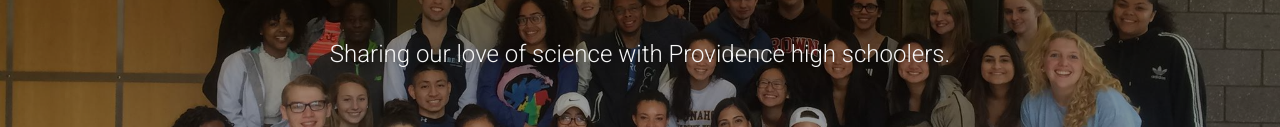
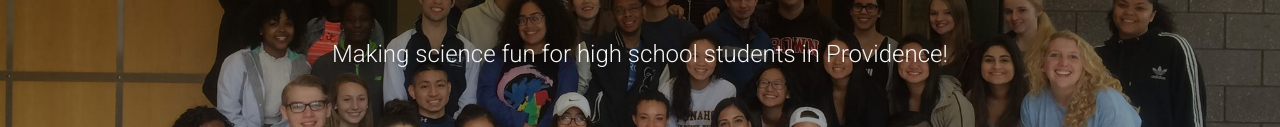
Before and after one commit to sumitsohani/bsp-website, a plain HTML site: page index.html in a window 1280 px wide. Shown: the part 372-499 px from the top of the page. Drawn offline with Linux system fonts and the light colour scheme.

Commit message:
changed tagline

```diff
--- a/index.html
+++ b/index.html
@@ -67,7 +67,7 @@
 					<div class="carousel-caption">
 						<div>
 							<h2 class="heading animated bounceInDown">Brown Science Prep</h2>
-							<p class="animated bounceInUp">Sharing our love of science with Providence high schoolers.</p>
+							<p class="animated bounceInUp">Making science fun for high school students in Providence!</p>
 							<!--<a class="btn btn-default slider-btn animated fadeIn" href="#">Get Started</a> -->
 						</div>
 					</div>
```
